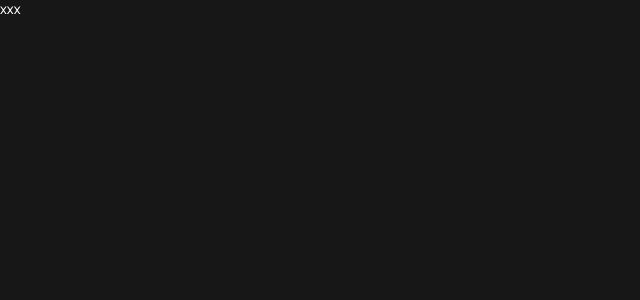
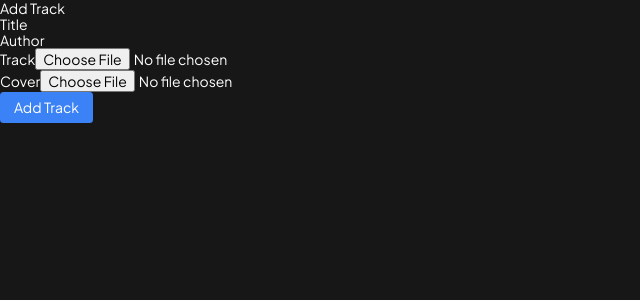
Before and after one commit to aruzo1/audio-player, a React (Create React App) app in the folder client/: page /tracks/add in a window 1280 px wide. Shown: the top 300 px of the page, without its empty margins (0-640 px from the left). Built offline with nearby package versions, Linux system fonts and the light colour scheme.

Commit message:
code refactor

```diff
--- a/client/src/components/button/style.ts
+++ b/client/src/components/button.ts
@@ -17,7 +17,7 @@ const variants = (variant = "neutral") =>
     `,
   }[variant]);
 
-export const StyledButton = styled.button<{ variant?: "neutral" | "brand" }>`
+export const Button = styled.button<{ variant?: "neutral" | "brand" }>`
   width: fit-content;
   padding: 0.5rem 1rem;
   border-radius: ${borderRadius};
--- a/client/src/components/button/index.tsx
+++ /dev/null
@@ -1,13 +0,0 @@
-import { ComponentProps, ReactNode } from "react";
-import { StyledButton } from "./style";
-
-interface Props extends ComponentProps<"button"> {
-  children: ReactNode;
-  variant?: "brand" | "neutral";
-}
-
-function Button({ children, ref, ...props }: Props) {
-  return <StyledButton {...props}>{children}</StyledButton>;
-}
-
-export default Button;
--- /dev/null
+++ b/client/src/components/container.ts
@@ -0,0 +1,11 @@
+import styled from "styled-components";
+import { devices } from "styles/theme";
+
+const Container = styled.div`
+  max-width: ${devices.xl};
+  width: 100%;
+  margin: 0 auto;
+  padding: 1rem;
+`;
+
+export default Container;
--- a/client/src/features/track/add-track-form/index.tsx
+++ b/client/src/features/track/add-track-form/index.tsx
@@ -1,5 +1,6 @@
 import { useRef } from "react";
 import { Formik, Form, Field } from "formik";
+import { Button } from "components/button";
 import { tracksService } from "../service";
 import validationSchema from "./validation-schema";
 
@@ -63,7 +64,9 @@ function AddTrackForm() {
             />
           </div>
 
-          <button type="submit">Add Track</button>
+          <Button type="submit" variant="brand">
+            Add Track
+          </Button>
         </Form>
       </Formik>
     </div>
--- a/client/src/pages/add-track-page/index.tsx
+++ b/client/src/pages/add-track-page/index.tsx
@@ -1,5 +1,7 @@
+import AddTrackForm from "features/track/add-track-form";
+
 function AddTrackPage() {
-  return <div>xxx</div>;
+  return <AddTrackForm />;
 }
 
 export default AddTrackPage;
--- a/client/src/pages/home-page/index.tsx
+++ b/client/src/pages/home-page/index.tsx
@@ -1,16 +1,19 @@
-import Button from "components/button";
+import { useNavigate } from "react-router-dom";
+import { Button } from "components/button";
 import { AudioProvider } from "features/track/audio-context";
 import ControlBar from "features/track/control-bar";
 import Tracks from "features/track/tracks";
 import { StyledHomePage, Main, MainContainer } from "./style";
 
 function HomePage() {
+  const navigate = useNavigate();
+
   return (
     <StyledHomePage>
       <AudioProvider>
         <Main>
           <MainContainer>
-            <Button>Add Track</Button>
+            <Button onClick={() => navigate("/tracks/add")}>Add Track</Button>
             <Tracks />
           </MainContainer>
         </Main>
--- a/client/src/pages/home-page/style.ts
+++ b/client/src/pages/home-page/style.ts
@@ -1,5 +1,5 @@
 import styled from "styled-components";
-import { devices } from "styles/theme";
+import Container from "components/container";
 
 export const StyledHomePage = styled.div`
   display: grid;
@@ -11,12 +11,8 @@ export const Main = styled.main`
   overflow-y: auto;
 `;
 
-export const MainContainer = styled.div`
+export const MainContainer = styled(Container)`
   display: flex;
   flex-direction: column;
   gap: 1rem;
-  max-width: ${devices.xl};
-  width: 100%;
-  margin: 0 auto;
-  padding: 1rem;
 `;
```
